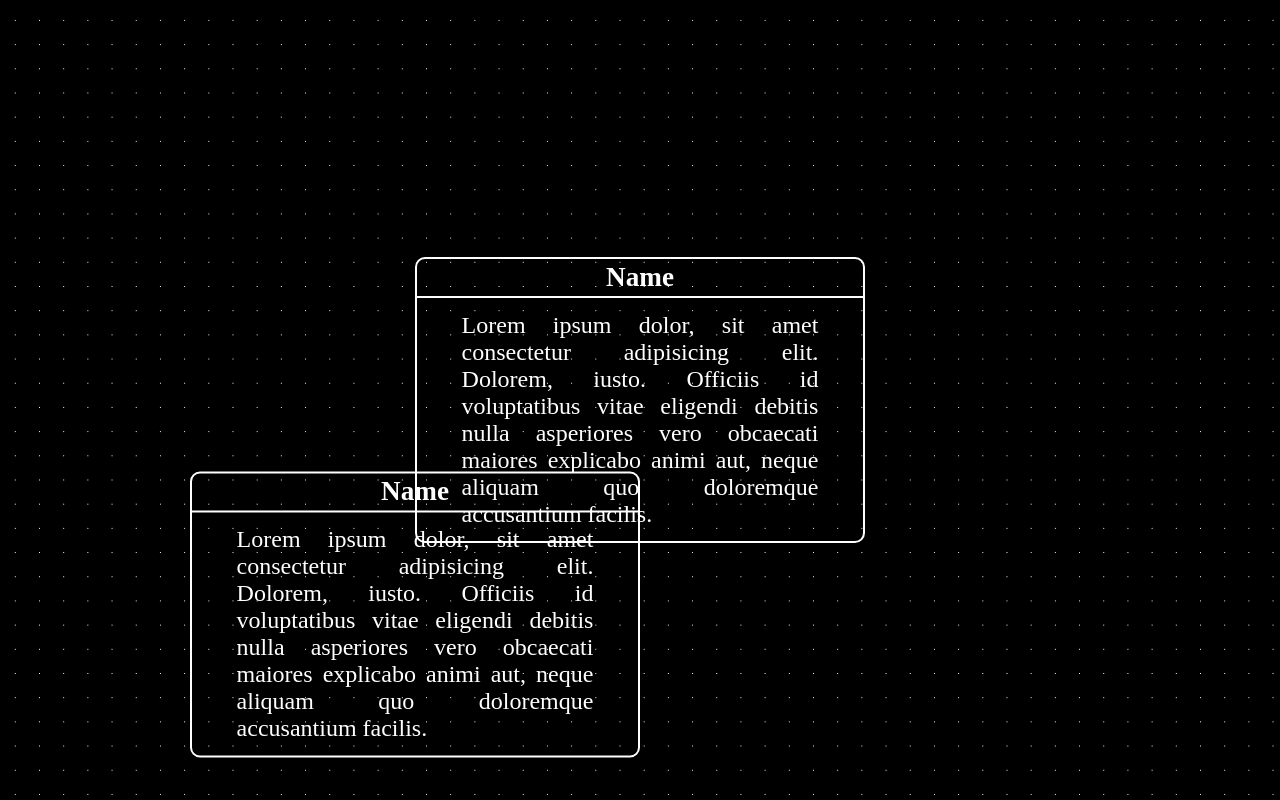
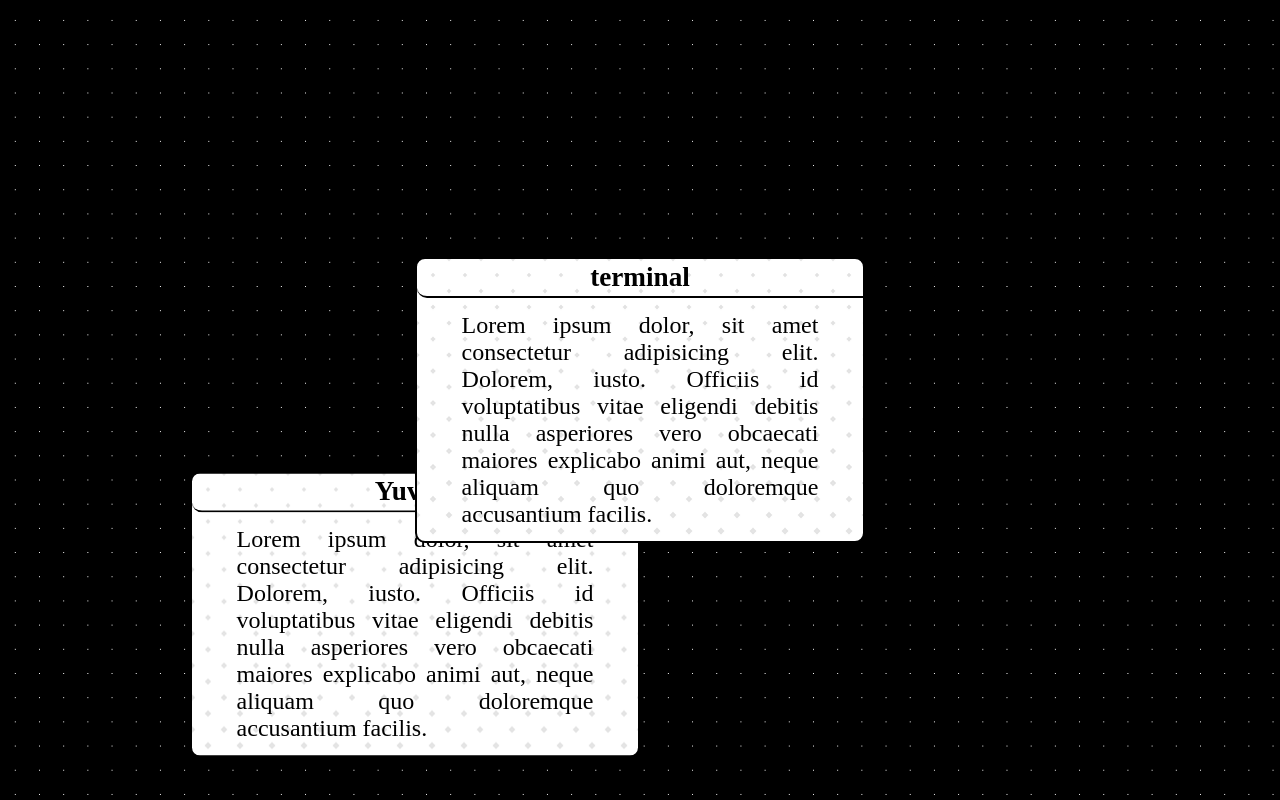
Before and after one commit to yryuvraj/proj, a website: page index.html in a window 1280 px wide. Drawn offline with Linux system fonts and the light colour scheme.

Commit message:
add terminal div

```diff
--- a/dest/index.js
+++ b/dest/index.js
@@ -10,6 +10,8 @@ function makeDraggable(elementId) {
         const boundingRect = element.getBoundingClientRect();
         offsetX = event.clientX - boundingRect.left;
         offsetY = event.clientY - boundingRect.top;
+        console.log(`clientX ${event.clientX} left ${boundingRect.left}`);
+        console.log(`clientY ${event.clientY} left ${boundingRect.top}`);
     });
     document.addEventListener('mousemove', (event) => {
         if (isDragging) {
@@ -17,6 +19,7 @@ function makeDraggable(elementId) {
             const y = event.clientY - offsetY;
             element.style.left = x + 'px';
             element.style.top = y + 'px';
+            console.log(`x is ${x} y is ${y}`);
         }
     });
     document.addEventListener('mouseup', () => {
@@ -25,3 +28,4 @@ function makeDraggable(elementId) {
 }
 makeDraggable('wrapper');
 makeDraggable('wrapper2');
+makeDraggable('terminal');
--- a/index.html
+++ b/index.html
@@ -20,8 +20,9 @@
             top:50%;
             left:50%;
             transform: translate(-50%,-50%);
-            border:2px solid white;
+            border:2px solid black;
             border-radius: 10px;
+            background: url('./public/assets/wrapperbg.png');
         }
 
         .wrapper header{
@@ -29,15 +30,17 @@
             font-size: 1.7rem;
             font-weight: 600;
             padding:0.7%;
-            border-bottom: 2px solid white;
-            color:white;
+            border-bottom: 2px solid black;
+            border-bottom-left-radius: 10px;
+            border-bottom-left-radius: 10px;
+            color:black;
         }
 
         .wrapper p{
             padding:3% 10%;
             text-align: justify;
             font-size: 1.5rem;
-            color:white;
+            color:black;
         }
 
         #wrapper2{
@@ -48,11 +51,15 @@
 </head>
 <body>
     <div class="wrapper" id="wrapper">
-        <header class="header">Name</header>
+        <header class="header">Mehul</header>
         <p>Lorem ipsum dolor, sit amet consectetur adipisicing elit. Dolorem, iusto. Officiis id voluptatibus vitae eligendi debitis nulla asperiores vero obcaecati maiores explicabo animi aut, neque aliquam quo doloremque accusantium facilis.</p>
     </div>
     <div class="wrapper" id="wrapper2">
-        <header class="header">Name</header>
+        <header class="header">Yuvraj</header>
+        <p>Lorem ipsum dolor, sit amet consectetur adipisicing elit. Dolorem, iusto. Officiis id voluptatibus vitae eligendi debitis nulla asperiores vero obcaecati maiores explicabo animi aut, neque aliquam quo doloremque accusantium facilis.</p>
+    </div>
+    <div class="wrapper" id="terminal">
+        <header class="header">terminal</header>
         <p>Lorem ipsum dolor, sit amet consectetur adipisicing elit. Dolorem, iusto. Officiis id voluptatibus vitae eligendi debitis nulla asperiores vero obcaecati maiores explicabo animi aut, neque aliquam quo doloremque accusantium facilis.</p>
     </div>
 
--- a/src/index.ts
+++ b/src/index.ts
@@ -11,6 +11,8 @@ function makeDraggable(elementId: string) {
       const boundingRect = element.getBoundingClientRect();
       offsetX = event.clientX - boundingRect.left;
       offsetY = event.clientY - boundingRect.top;
+      console.log(`clientX ${event.clientX} left ${boundingRect.left}`);
+      console.log(`clientY ${event.clientY} left ${boundingRect.top}`);
     });
 
     document.addEventListener('mousemove', (event: MouseEvent) => {
@@ -19,6 +21,7 @@ function makeDraggable(elementId: string) {
         const y = event.clientY - offsetY;
         element.style.left = x + 'px';
         element.style.top = y + 'px';
+        console.log(`x is ${x} y is ${y}`);
       }
     });
 
@@ -29,3 +32,4 @@ function makeDraggable(elementId: string) {
 
   makeDraggable('wrapper');
   makeDraggable('wrapper2');
+  makeDraggable('terminal');
```
Also changed, not shown: public/assets/wrapperbg.png (added).
